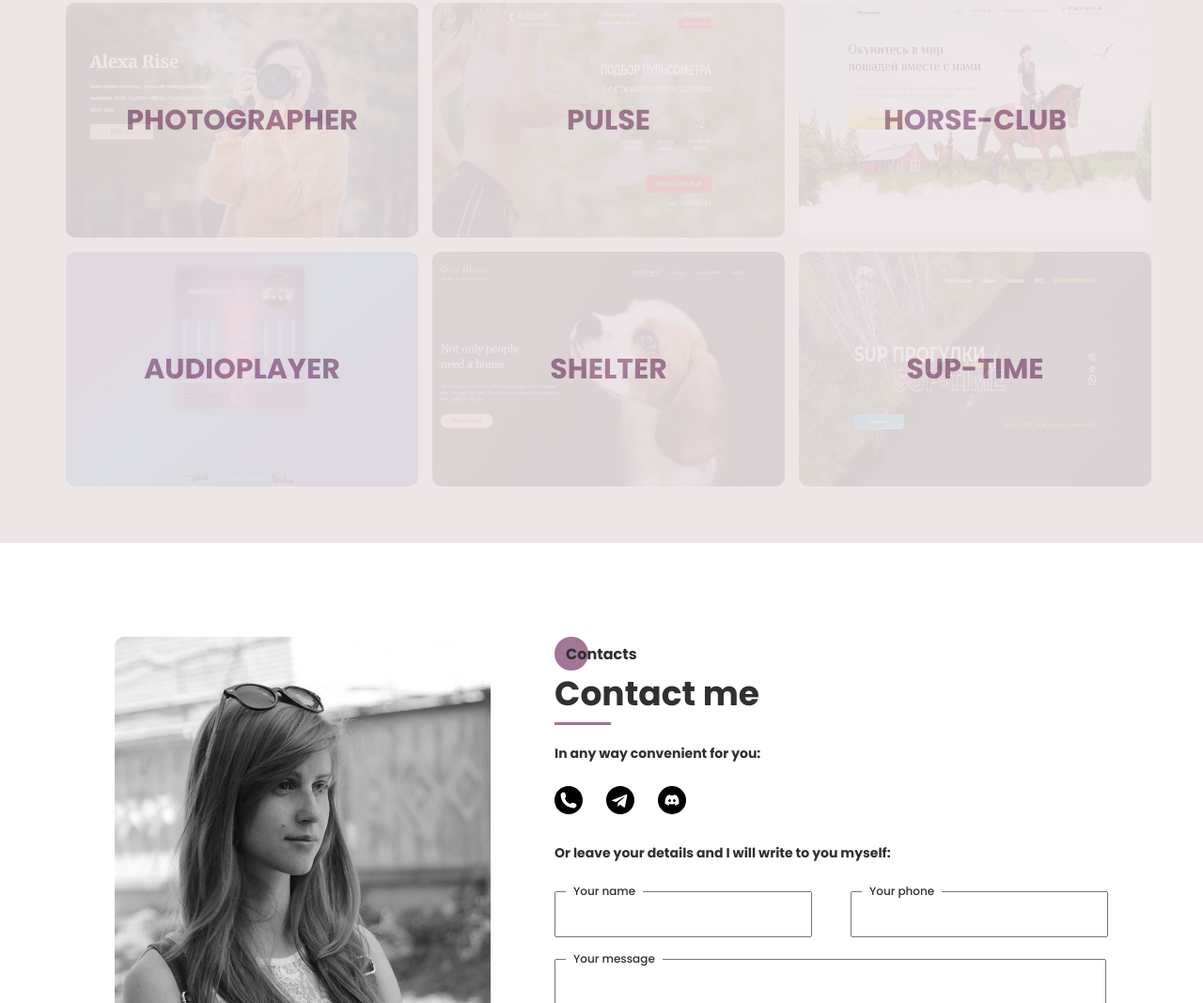
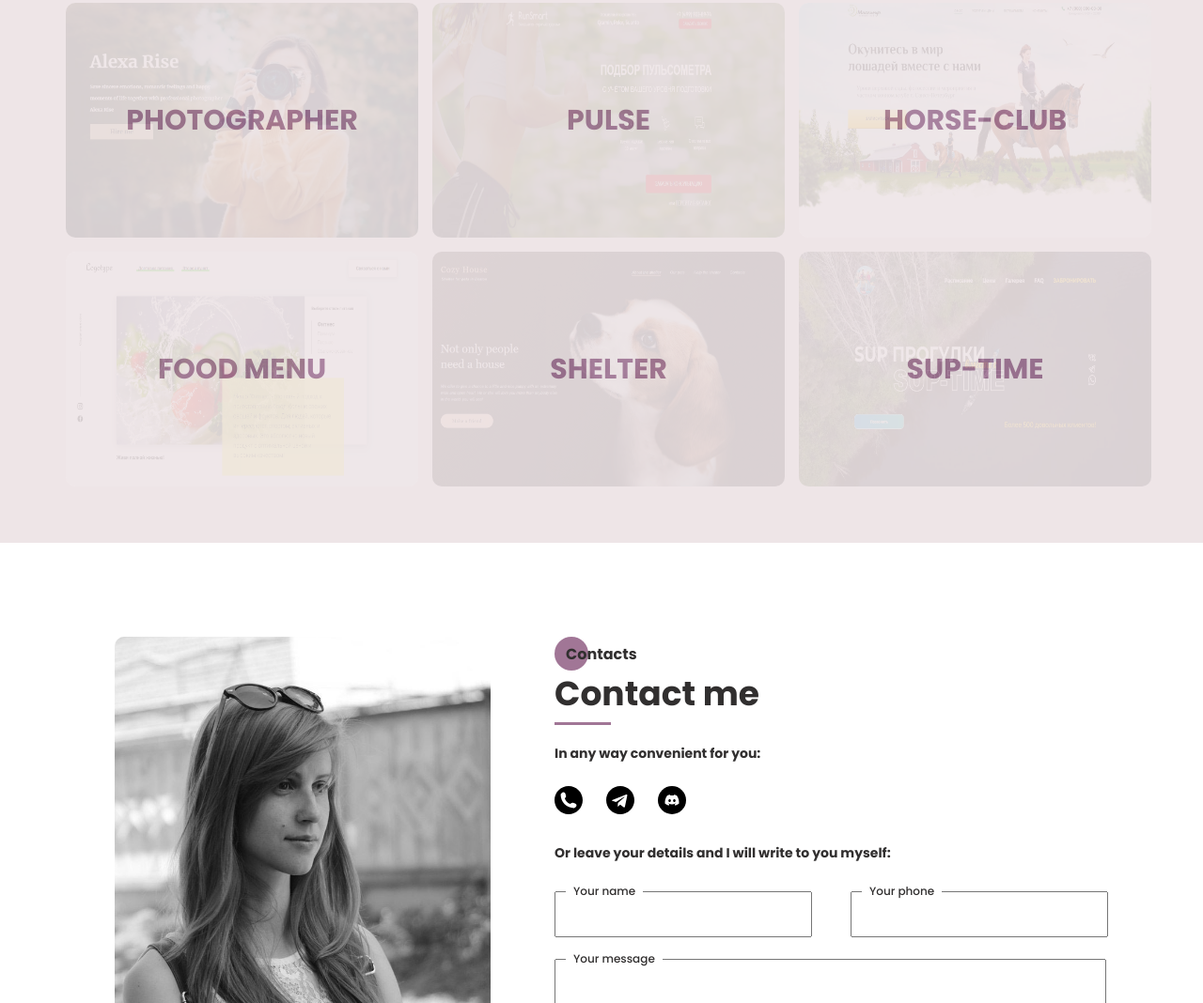
Before and after one commit to Katytrop/cv, a plain HTML site: page index.html in a window 1280 px wide. Shown: the part 3452-4520 px from the top of the page at 94% size. Drawn offline with nearby package versions, Linux system fonts and the light colour scheme.

Commit message:
add info about work food

```diff
--- a/index.html
+++ b/index.html
@@ -289,9 +289,9 @@
 					<img src="img/works/horse-club.jpg" alt="horse">
 					<div class="portfolio__item_cover"><div>horse-club</div></div>
 				</a>
-				<a target="blank" href="https://katytrop.github.io/audioplayer/" class="portfolio__item">
-					<img src="img/works/audio.jpg" alt="audioplayer">
-					<div class="portfolio__item_cover"><div>audioplayer</div></div>
+				<a target="blank" href="https://katytrop.github.io/food/" class="portfolio__item">
+					<img src="img/works/food.png" alt="food">
+					<div class="portfolio__item_cover"><div>food menu</div></div>
 				</a>
 				<a target="blank" href="https://katytrop.github.io/shelter/" class="portfolio__item">
 					<img src="img/works/shelter.jpg" alt="movie">
```
